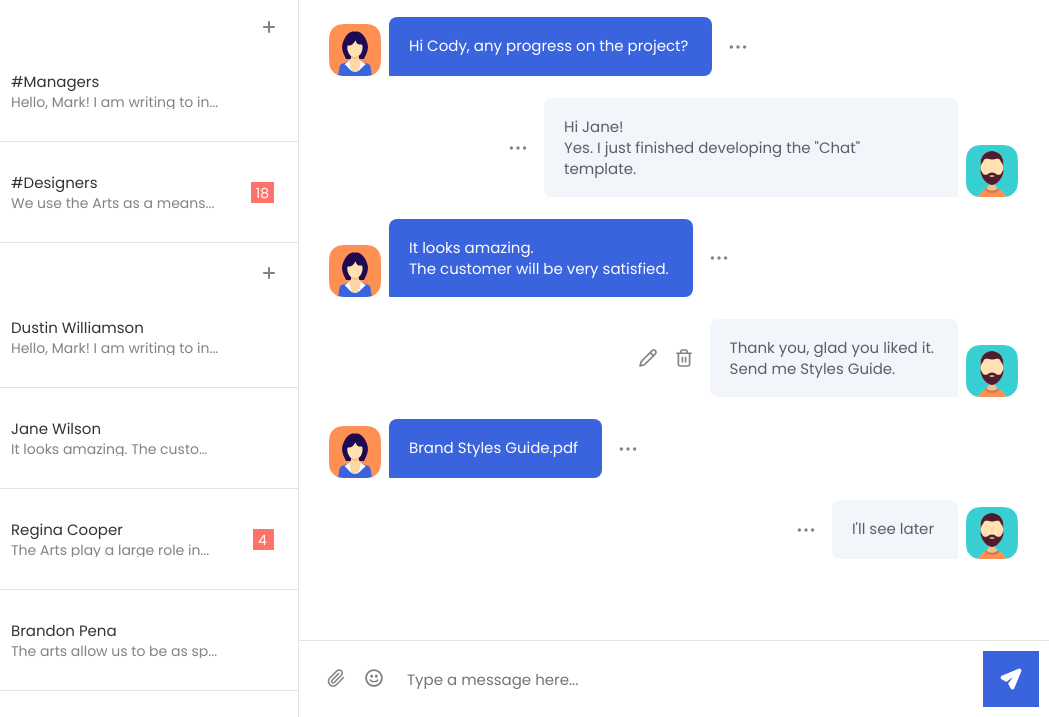
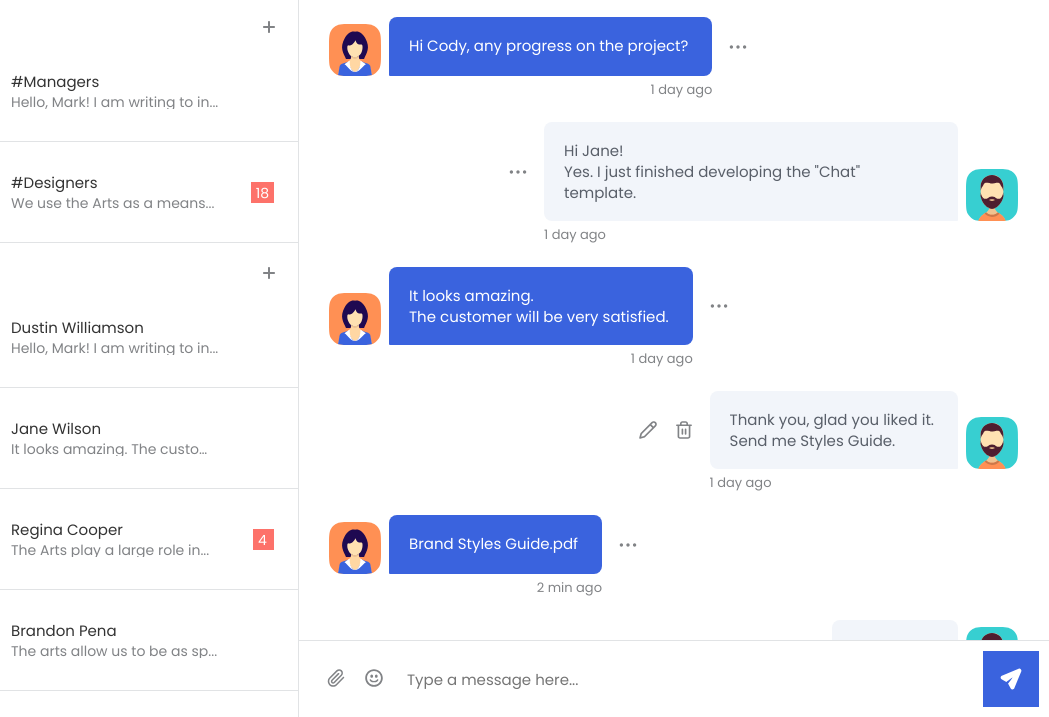
Before and after one commit to ZhukAnna/Rockster-chat, a website built with webpack: page src/index.html in a window 1280 px wide. Shown: the part 83-800 px from the top of the page, 231-1280 px from the left. Built offline with nearby package versions, Linux system fonts and the light colour scheme.

Commit message:
Message time added

```diff
--- a/src/index.html
+++ b/src/index.html
@@ -298,7 +298,10 @@
             <div class="chat-window">
                 <div class="response">
                     <div class="response__avatar"><img src="img/users/user3.svg" alt="Jane Wilson"></div>
-                    <div class="response__message response__message--left">Hi Cody, any progress on the project?</div>
+                    <div class="response__message response__message--left">
+                        <p>Hi Cody, any progress on the project?</p>
+                        <div class="response__time">1 day ago</div>
+                    </div>
                     <div class="response__menu">
                         <button class="response__icon-button">
                             <svg width="22" height="22" viewBox="0 0 22 22" fill="none"
@@ -313,8 +316,11 @@
                 </div>
                 <div class="response response--right">
                     <div class="response__avatar"><img src="img/users/user6.svg" alt="Jane Wilson"></div>
-                    <div class="response__message response__message--right">Hi Jane!<br />
-                        Yes. I just finished developing the "Chat" template.</div>
+                    <div class="response__message response__message--right">
+                        <p>Hi Jane!<br />
+                            Yes. I just finished developing the "Chat" template.</p>
+                        <div class="response__time">1 day ago</div>
+                    </div>
                     <div class="response__menu">
                         <button class="response__icon-button">
                             <svg width="22" height="22" viewBox="0 0 22 22" fill="none"
@@ -329,8 +335,11 @@
                 </div>
                 <div class="response">
                     <div class="response__avatar"><img src="img/users/user3.svg" alt="Jane Wilson"></div>
-                    <div class="response__message response__message--left">It looks amazing.<br />
-                        The customer will be very satisfied.</div>
+                    <div class="response__message response__message--left">
+                        <p>It looks amazing.<br />
+                            The customer will be very satisfied.</p>
+                        <div class="response__time">1 day ago</div>
+                    </div>
                     <div class="response__menu">
                         <button class="response__icon-button">
                             <svg width="22" height="22" viewBox="0 0 22 22" fill="none"
@@ -345,8 +354,11 @@
                 </div>
                 <div class="response response--right">
                     <div class="response__avatar"><img src="img/users/user6.svg" alt="Jane Wilson"></div>
-                    <div class="response__message response__message--right">Thank you, glad you liked it.<br />
-                        Send me Styles Guide.</div>
+                    <div class="response__message response__message--right">
+                        <p>Thank you, glad you liked it.<br />
+                            Send me Styles Guide.</p>
+                        <div class="response__time">1 day ago</div>
+                    </div>
                     <div class="response__menu">
                         <button class="response__icon-button">
                             <svg width="22" height="22" viewBox="0 0 22 22" fill="none"
@@ -368,7 +380,9 @@
                 </div>
                 <div class="response">
                     <div class="response__avatar"><img src="img/users/user3.svg" alt="Jane Wilson"></div>
-                    <div class="response__message response__message--left">Brand Styles Guide.pdf</div>
+                    <div class="response__message response__message--left">Brand Styles Guide.pdf
+                        <div class="response__time">2 min ago</div>
+                    </div>
                     <div class="response__menu">
                         <button class="response__icon-button">
                             <svg width="22" height="22" viewBox="0 0 22 22" fill="none"
@@ -383,7 +397,10 @@
                 </div>
                 <div class="response response--right">
                     <div class="response__avatar"><img src="img/users/user6.svg" alt="Jane Wilson"></div>
-                    <div class="response__message response__message--right">I'll see later</div>
+                    <div class="response__message response__message--right">
+                        <p>I'll see later</p>
+                        <div class="response__time">1 min ago</div>
+                    </div>
                     <div class="response__menu">
                         <button class="response__icon-button">
                             <svg width="22" height="22" viewBox="0 0 22 22" fill="none"
--- a/src/scss/parts/chat.scss
+++ b/src/scss/parts/chat.scss
@@ -53,12 +53,14 @@
     display: flex;
     margin-bottom: 22px;
     align-items: center;
+    border-bottom: 24px solid rgba(255, 255, 255, 0);
 
     &__avatar {
         align-self: flex-end;
     }
 
     &__message {
+        position: relative;
         min-height: 59px;
         padding: 18px 24px 18px 20px;
         line-height: 21px;
@@ -69,13 +71,29 @@
             background: $accent;
             color: $base-color;
             border-radius: 8px 8px 8px 1px;
+            & > :nth-last-child(1) {
+                right: 0;
+            }
         }
         &--right {
             background: $grey100;
             color: $greydark;
             border-radius: 8px 8px 1px 8px;
+            & > :nth-last-child(-n+1) {
+                left: 0;
+            }
         }
 
+    }
+
+    &__time {
+        position: absolute;
+        margin-top: 4px;
+        color: $greylight;
+        line-height: 20px;
+        font-size: 13px;
+        bottom: -24px;
+        z-index: 5;
     }
 
     &__menu {
```
Also changed, not shown: css/chat.css, css/style.css, dist/css/chat.min.css, dist/css/style.min.css.
